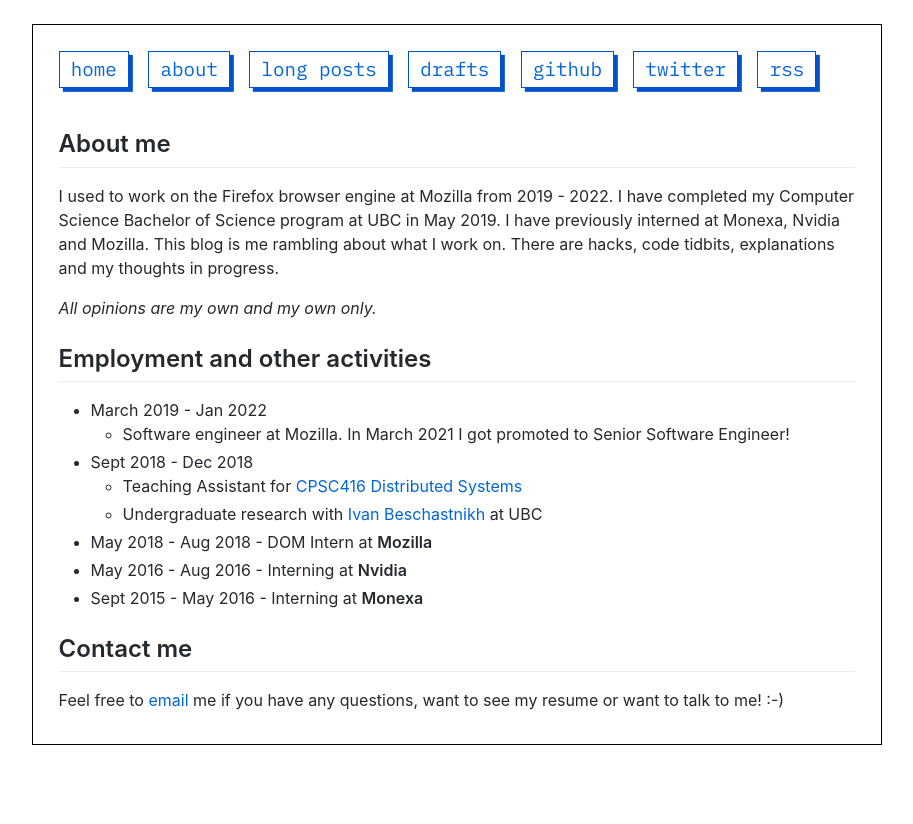
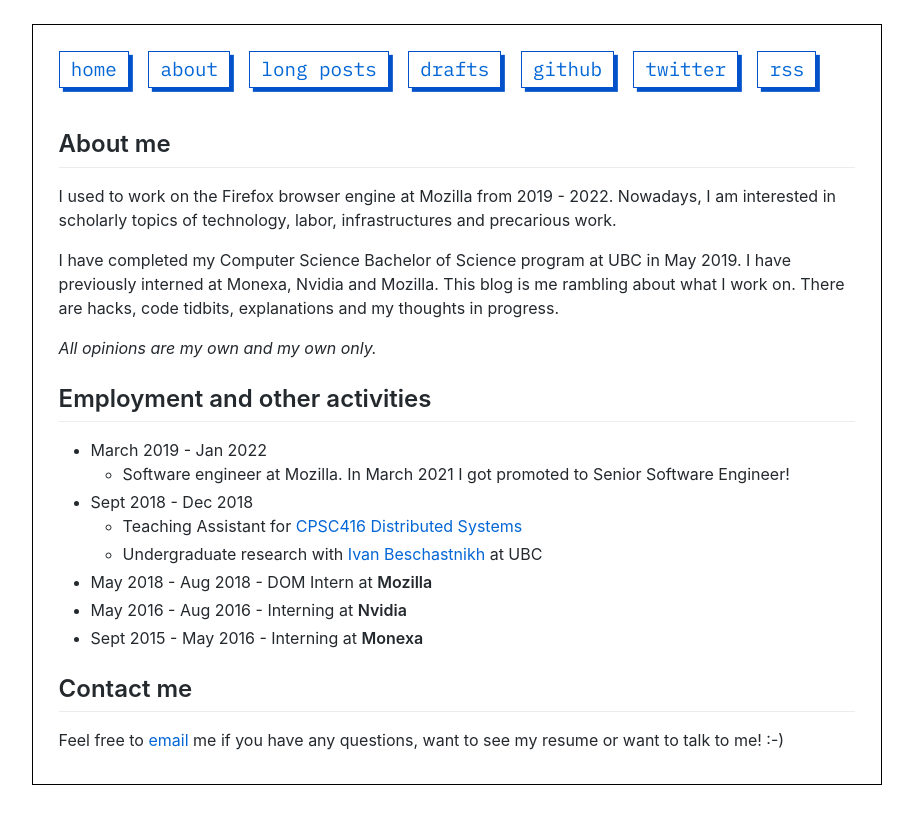
Before and after one commit to annygakh/annygakh.github.io, a Jekyll site: the page built from about.md, in a window 1280 px wide. Shown: the top 824 px of the page, without its empty margins (183-1096 px from the left). Built offline with Jekyll 4.4.1, drawn with Linux system fonts in a browser that asks for light colours.

Commit message:
Update about.md

```diff
--- a/about.md
+++ b/about.md
@@ -6,7 +6,9 @@ permalink: /about/
 
 About me
 ------
-I used to work on the Firefox browser engine at Mozilla from 2019 - 2022. I have completed my Computer Science Bachelor of Science program at UBC in May 2019. I have previously interned at Monexa, Nvidia and Mozilla. This blog is me rambling about what I work on. There are hacks, code tidbits, explanations and my thoughts in progress.
+I used to work on the Firefox browser engine at Mozilla from 2019 - 2022. Nowadays, I am interested in scholarly topics of technology, labor, infrastructures and precarious work.
+
+I have completed my Computer Science Bachelor of Science program at UBC in May 2019. I have previously interned at Monexa, Nvidia and Mozilla. This blog is me rambling about what I work on. There are hacks, code tidbits, explanations and my thoughts in progress.
 
 
 *All opinions are my own and my own only.*
```
